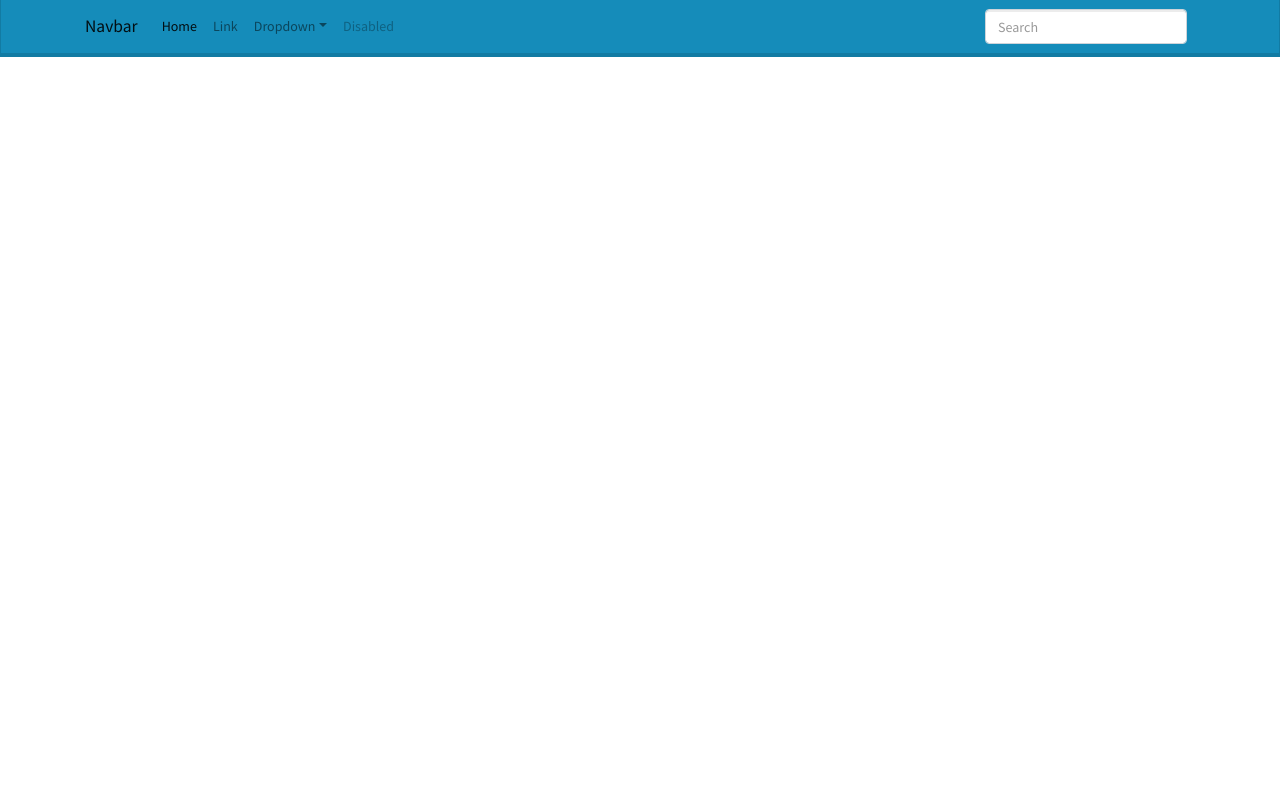
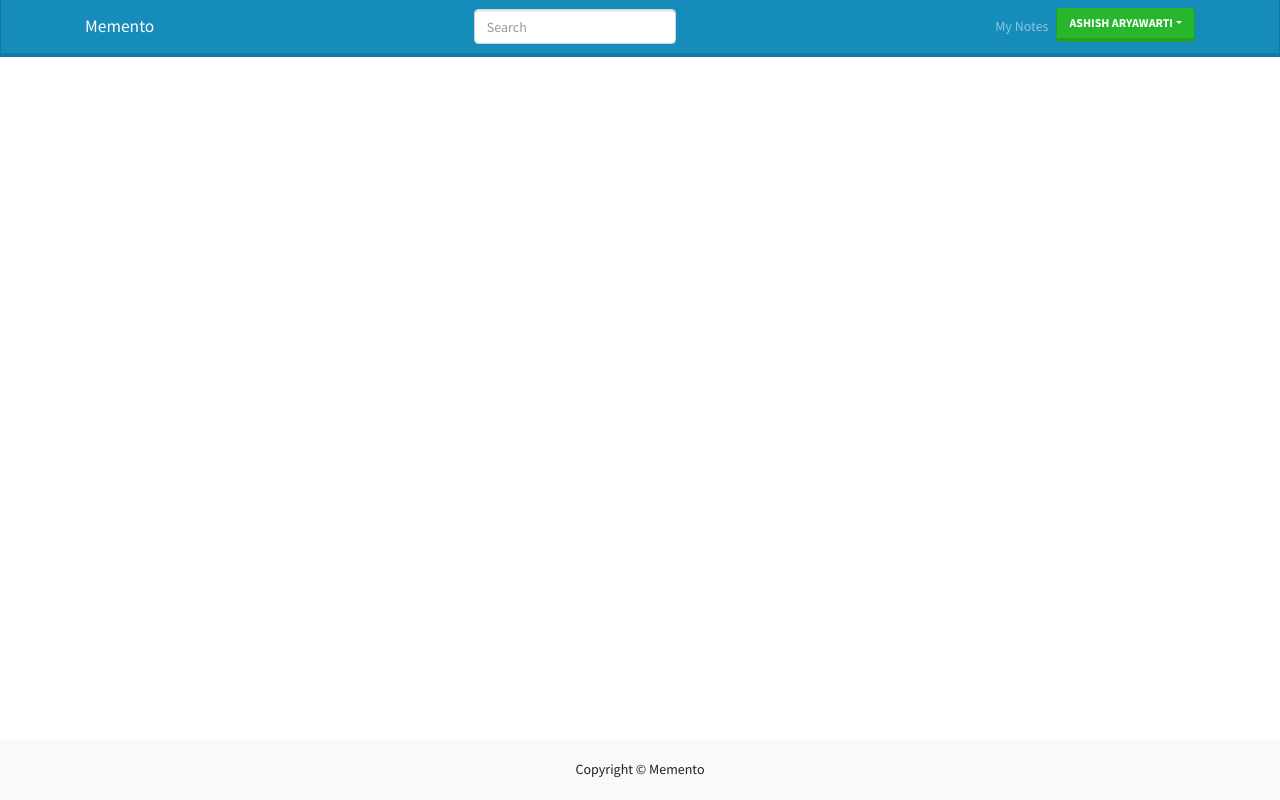
Before and after one commit to aryawarti/Memento, a React (Vite) app in the folder frontend/: page / in a window 1280 px wide. Built offline with nearby package versions, Linux system fonts and the light colour scheme.

Commit message:
footer safe

```diff
--- a/frontend/src/App.jsx
+++ b/frontend/src/App.jsx
@@ -3,7 +3,10 @@ import Header from "./component/Header/header"
 
 function App() {
   return (
-       <Header/>
+    <>
+      <Header />
+      <Footer />
+    </>
   );
 }
 
--- a/frontend/src/component/Footer/footer.jsx
+++ b/frontend/src/component/Footer/footer.jsx
@@ -1,6 +1,22 @@
 
 export default Footer => {
-    return (<div>
-       footer part
-    </div>);
+    return (
+      <footer
+        style={{
+          position: "fixed",
+          bottom:0,
+          left: 0,
+          width: "100%",
+          backgroundColor: "#f8f9fa", // Optional: Set background color
+          textAlign: "center",
+          padding: "20px 0",
+        }}
+      >
+        <div className="container">
+          <div className="row">
+            <div className="col">Copyright &copy; Memento</div>
+          </div>
+        </div>
+      </footer>
+    );
 }
--- a/frontend/src/component/Header/header.jsx
+++ b/frontend/src/component/Header/header.jsx
@@ -1,11 +1,13 @@
+import Dropdown from "react-bootstrap/Dropdown";
+import DropdownButton from "react-bootstrap/DropdownButton";
 
-export default Header => {
+export default (Header) => {
   return (
     <>
-      <nav class="navbar navbar-expand-lg navbar-light bg-primary navbar-variant-dark">
+      <nav class="navbar navbar-expand-lg bg-primary navbar-dark ">
         <div class="container">
-          <a class="navbar-brand" href="#">
-            Navbar
+          <a class="navbar-brand" href="/">
+            Memento
           </a>
           <button
             class="navbar-toggler"
@@ -20,56 +22,35 @@ export default Header => {
           </button>
 
           <div class="collapse navbar-collapse" id="navbarSupportedContent">
-            <ul class="navbar-nav mr-auto">
-              <li class="nav-item active">
+            <nav className="m-auto">
+              <form class="form-inline my-2 my-lg-0">
+                <input
+                  class="form-control mr-sm-2"
+                  type="search"
+                  placeholder="Search"
+                  aria-label="Search"
+                />
+              </form>
+            </nav>
+            <ul class="navbar-nav">
+              <li class="nav-item">
                 <a class="nav-link" href="#">
-                  Home <span class="sr-only">(current)</span>
+                  My Notes
                 </a>
               </li>
-              <li class="nav-item">
-                <a class="nav-link" href="#">
-                  Link
-                </a>
-              </li>
-              <li class="nav-item dropdown">
-                <a
-                  class="nav-link dropdown-toggle"
-                  href="#"
-                  id="navbarDropdown"
-                  role="button"
-                  data-toggle="dropdown"
-                  aria-haspopup="true"
-                  aria-expanded="false"
-                >
-                  Dropdown
-                </a>
-                <div class="dropdown-menu" aria-labelledby="navbarDropdown">
-                  <a class="dropdown-item" href="#">
-                    Action
-                  </a>
-                  <a class="dropdown-item" href="#">
-                    Another action
-                  </a>
-                  <div class="dropdown-divider"></div>
-                  <a class="dropdown-item" href="#">
-                    Something else here
-                  </a>
-                </div>
-              </li>
-              <li class="nav-item">
-                <a class="nav-link disabled" href="#">
-                  Disabled
-                </a>
-              </li>
+              <Dropdown>
+                <Dropdown.Toggle variant="success" id="dropdown-basic">
+                  Ashish Aryawarti
+                </Dropdown.Toggle>
+
+                <Dropdown.Menu>
+                  <Dropdown.Item href="#/action-1">My Profile</Dropdown.Item>
+                  <Dropdown.Item href="#/action-2">
+                    Logout
+                  </Dropdown.Item>
+                </Dropdown.Menu>
+              </Dropdown>
             </ul>
-            <form class="form-inline my-2 my-lg-0">
-              <input
-                class="form-control mr-sm-2"
-                type="search"
-                placeholder="Search"
-                aria-label="Search"
-              />
-            </form>
           </div>
         </div>
       </nav>
```
